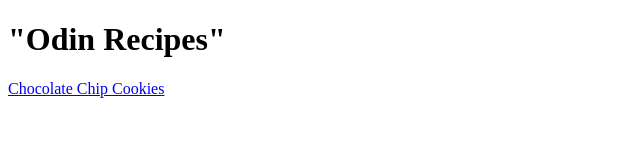
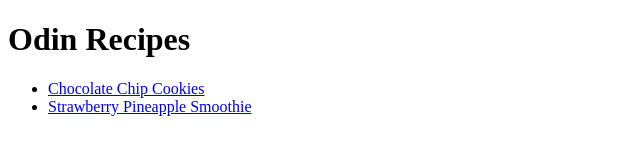
Before and after one commit to CarterFoster/odin-recipes, a plain HTML site: page index.html in a window 1280 px wide. Shown: the whole page, without its empty margins (0-640 px from the left). Drawn offline with Linux system fonts and the light colour scheme.

Commit message:
Added 2nd recipe to website Strawberry pineapple smoothie with embedded image

```diff
--- a/index.html
+++ b/index.html
@@ -6,9 +6,12 @@
     <title>Document</title>
 </head>
 <body>
-    <h1>"Odin Recipes"</h1>
+    <h1>Odin Recipes</h1>
+    <ul>
+    <li><a href="recipes/chocolatechipcookies.html">Chocolate Chip Cookies</a></li>
+    <li><a href="recipes/strawberrypineapplesmoothie.html">Strawberry Pineapple Smoothie</a></li>
+    </ul>
 
-    <a href="recipes/chocolatechipcookies.html">Chocolate Chip Cookies</a>
 
 </body>
 </html>
```
